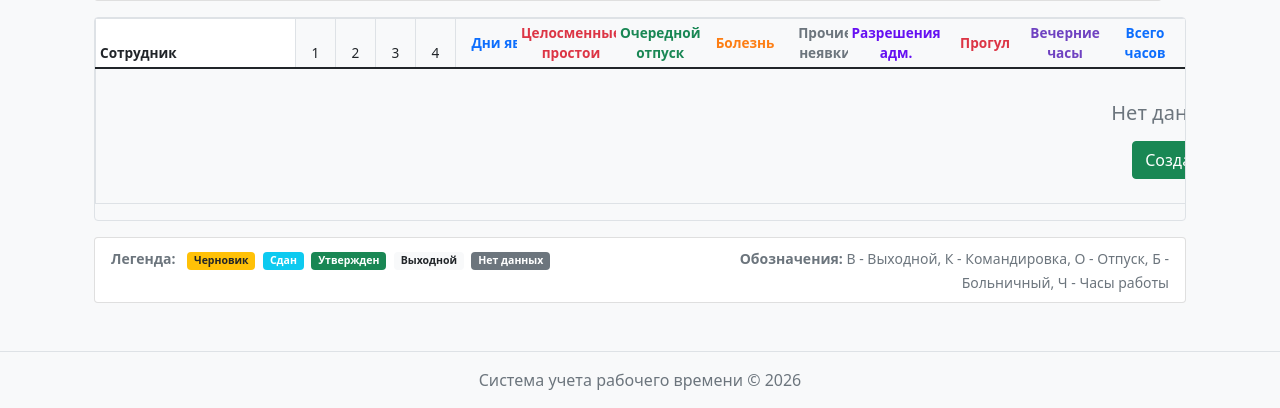
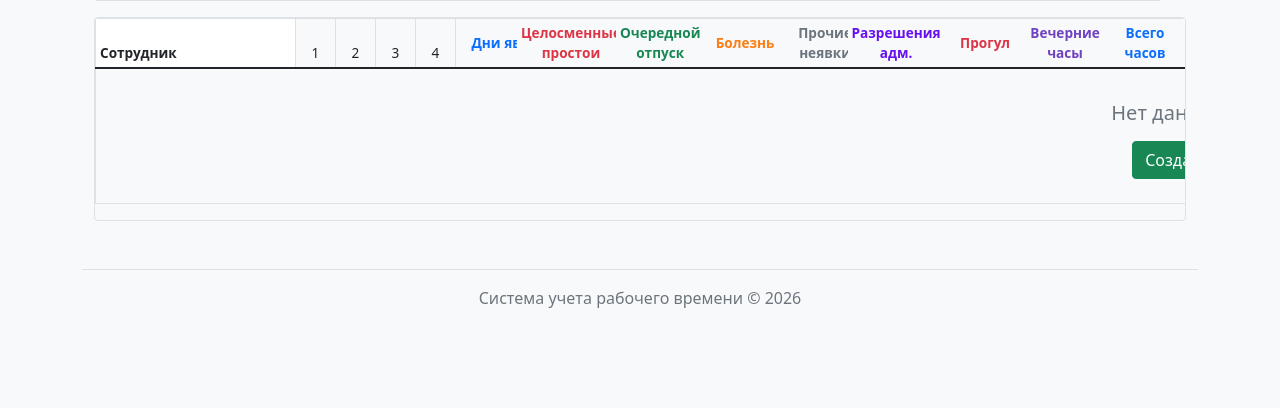
Before and after one commit to k1slee/worktime_tracking, a Django app: page /timesheet/monthly-table/ in a window 1280 px wide. Shown: the part 888-1296 px from the top of the page. After the commit the page ends 1196 px from the top, so only its background shows below. Run offline with Django 4.2, Linux system fonts and the light colour scheme; the visitor is signed in with stand-in values (Sample User, id 1); data comes from the database, SQL or seed files in the repository; data that the repository does not hold is empty.

Commit message:
правки

```diff
--- a/templates/timesheet/monthly_table.html
+++ b/templates/timesheet/monthly_table.html
@@ -901,35 +901,6 @@
         </div>
     </div>
 
-    <!-- Легенда -->
-    <div class="row mt-3">
-        <div class="col-12">
-            <div class="card">
-                <div class="card-body py-2">
-                    <div class="row">
-                        <div class="col-md-6">
-                            <small class="text-muted">
-                                <strong>Легенда:</strong>
-                                <span class="badge bg-warning text-dark ms-2">Черновик</span>
-                                <span class="badge bg-info ms-1">Сдан</span>
-                                <span class="badge bg-success ms-1">Утвержден</span>
-                                <span class="badge bg-light text-dark ms-1">Выходной</span>
-                                <span class="badge bg-secondary ms-1">Нет данных</span>
-                            </small>
-                        </div>
-                        <div class="col-md-6 text-end">
-                            <small class="text-muted">
-                                <strong>Обозначения:</strong>
-                                В - Выходной, К - Командировка, О - Отпуск, Б - Больничный, Ч - Часы работы
-                            </small>
-                        </div>
-                    </div>
-                </div>
-            </div>
-        </div>
-    </div>
-</div>
-
 <!-- Модальное окно для редактирования -->
 <div class="modal fade" id="editModal" tabindex="-1">
     <div class="modal-dialog modal-sm">
```
